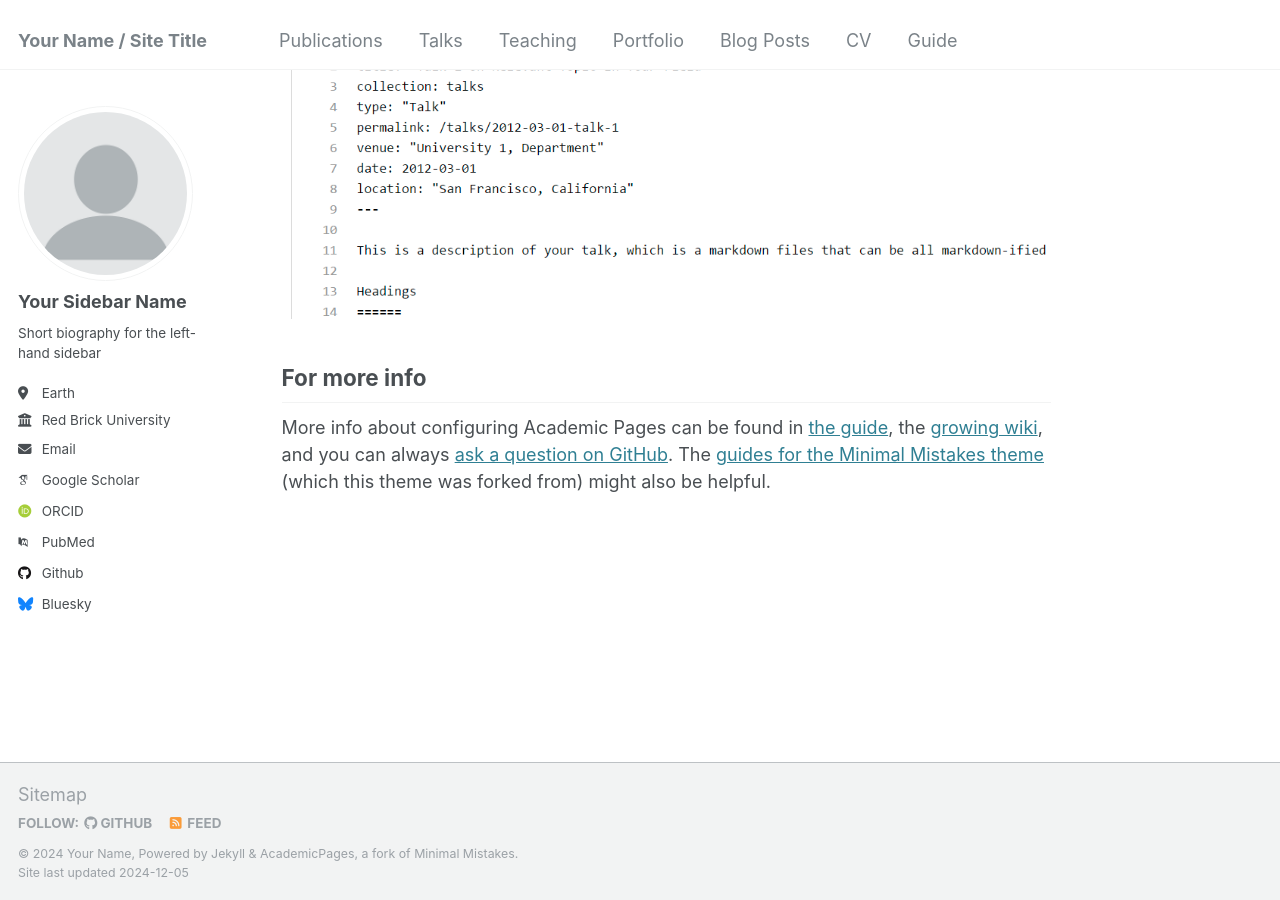
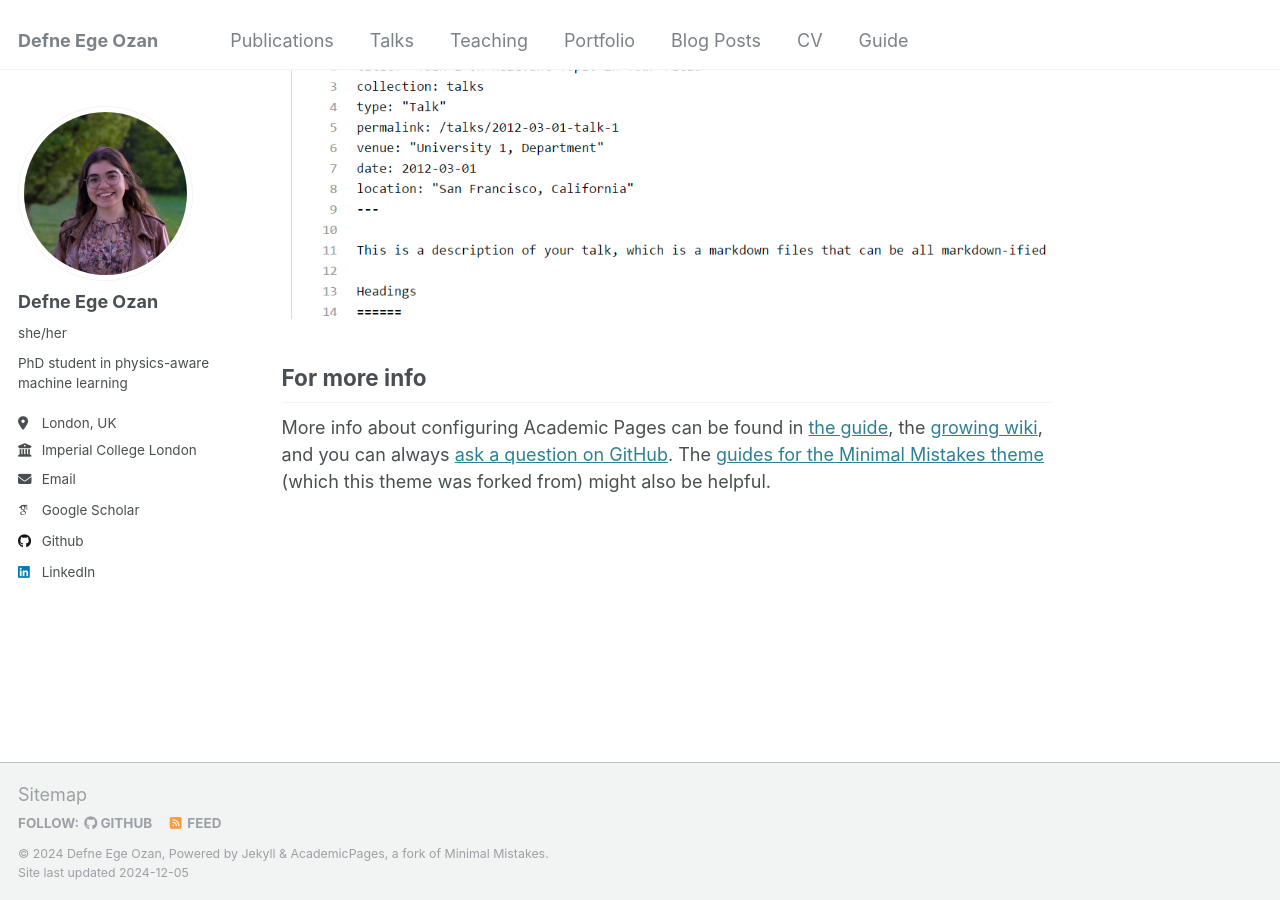
Before and after one commit to defneozan/defneozan.github.io, a Jekyll site: the page built from _pages/about.md, in a window 1280 px wide and 900 px high, scrolled down 2643 px. Built offline with Jekyll 4.4.1, drawn with Linux system fonts in a browser that asks for light colours; some web fonts are replaced.

Commit message:
Edited bio

```diff
--- a/_config.yml
+++ b/_config.yml
@@ -8,35 +8,35 @@
 
 # Basic Site Settings
 locale                   : "en-US"
-title                    : "Your Name / Site Title"
+title                    : "Defne Ege Ozan"
 title_separator          : "-"
-name                     : &name "Your Name"
-description              : &description "personal description"
-url                      : https://academicpages.github.io # the base hostname & protocol for your site e.g. "https://[your GitHub username].github.io"
+name                     : &name "Defne Ege Ozan"
+description              : &description "Researcher"
+url                      : https://defneozan.github.io # the base hostname & protocol for your site e.g. "https://[your GitHub username].github.io"
 baseurl                  : "" # the subpath of your site, e.g. "/blog"
-repository               : "academicpages/academicpages.github.io"
+repository               : "defneozan/defneozan.github.io"
 
 # Site Author - The following control what appear as part of the author content on the side bar.
 #               If a field is blank the icon and link will not appear, otherwise it will be shown.
 #               Additional customization can be done by editing /_includes/author-profile.html
 author:
   # Biographic information
-  avatar           : "profile.png"
-  name             : "Your Sidebar Name"
-  pronouns         : # example: "she/her"
-  bio              : "Short biography for the left-hand sidebar"
-  location         : "Earth"
-  employer         : "Red Brick University"
+  avatar           : "profile.jpg"
+  name             : "Defne Ege Ozan"
+  pronouns         : "she/her"
+  bio              : "PhD student in physics-aware machine learning"
+  location         : "London, UK"
+  employer         : "Imperial College London"
   uri              : # URL
-  email            : "none@example.org"
+  email            : "d.ozan@imperial.ac.uk"
 
   # Academic websites
   arxiv            : # URL - Update with the correct link to your profile
-  googlescholar    : "https://scholar.google.com/citations?user=PS_CX0AAAAAJ"
+  googlescholar    : "https://scholar.google.com/citations?user=r69TSqsAAAAJ&hl=en"
   impactstory      : # URL
-  orcid            : "http://orcid.org/yourorcidurl"
+  orcid            : #"http://orcid.org/yourorcidurl"
   semantic         : # URL
-  pubmed           : "https://www.ncbi.nlm.nih.gov/pubmed/?term=john+snow"
+  pubmed           : #"https://www.ncbi.nlm.nih.gov/pubmed/?term=john+snow"
   researchgate     : # URL
   scopus           : # URL
 
@@ -44,12 +44,12 @@ author:
   bitbucket        : # Username - Update with your username on the site
   codepen          : # Username
   dribbble         : # Username
-  github           : "academicpages"
+  github           : "defneozan"
   kaggle           : # Username
   stackoverflow    : # User number or user number and name (i.e., use "1" or "1/jeff-atwood")
 
   # Social media
-  bluesky          : "bsky.app" # Replace this with you Bluesky username
+  bluesky          : #"bsky.app" # Replace this with you Bluesky username
   facebook         : # Username
   flickr           : # Username
   foursquare       : # Username
@@ -58,7 +58,7 @@ author:
   keybase          : # Username
   instagram        : # Username
   lastfm           : # Username
-  linkedin         : # Username
+  linkedin         : defne-ege-ozan-19
   mastodon         : # URL
   medium           : # URL
   pinterest        : # Username
```
Also changed, not shown: images/profile.jpg (added).
